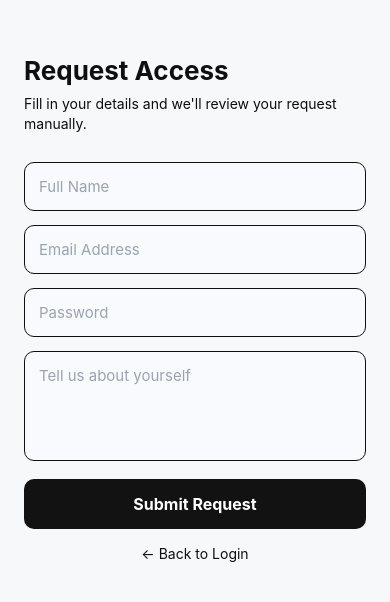
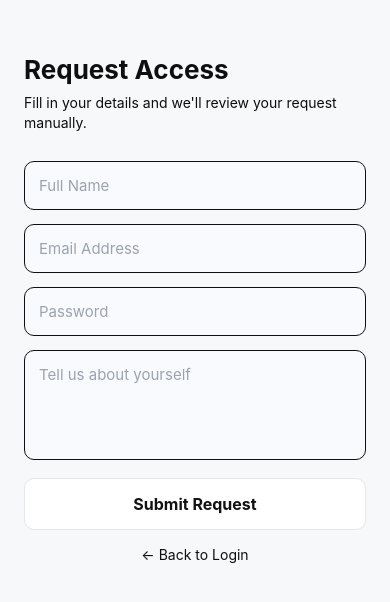
Before and after one commit to monishradhakrishnan/pdf-share-frontend, a React Native app: screen /RequestAccess in a window 390 px wide. Shown: the part 114-716 px from the top of the page. Built offline with nearby package versions, Linux system fonts and the light colour scheme.

Commit message:
ui minichange

```diff
--- a/src/screens/RequestAccessScreen.js
+++ b/src/screens/RequestAccessScreen.js
@@ -114,9 +114,10 @@ const s = StyleSheet.create({
   },
   textarea: { height: 110 },
   btn: {
-    backgroundColor: '#121212', borderRadius: 10, padding: 15,
+    backgroundColor: '#ffffff', borderRadius: 10, padding: 15,
     alignItems: 'center', marginTop: 4, marginBottom: 16,
+    borderWidth: 1, borderColor: '#e2e8f0',
   },
-  btnText: { color: '#ffffff', fontWeight: '700', fontSize: 16 }, // ✅ fixed: was '#121212' (invisible on dark button)
+  btnText: { color: '#121212', fontWeight: '700', fontSize: 16 },
   back: { color: '#0f0f0f', textAlign: 'center', fontSize: 14 },
 });
```
